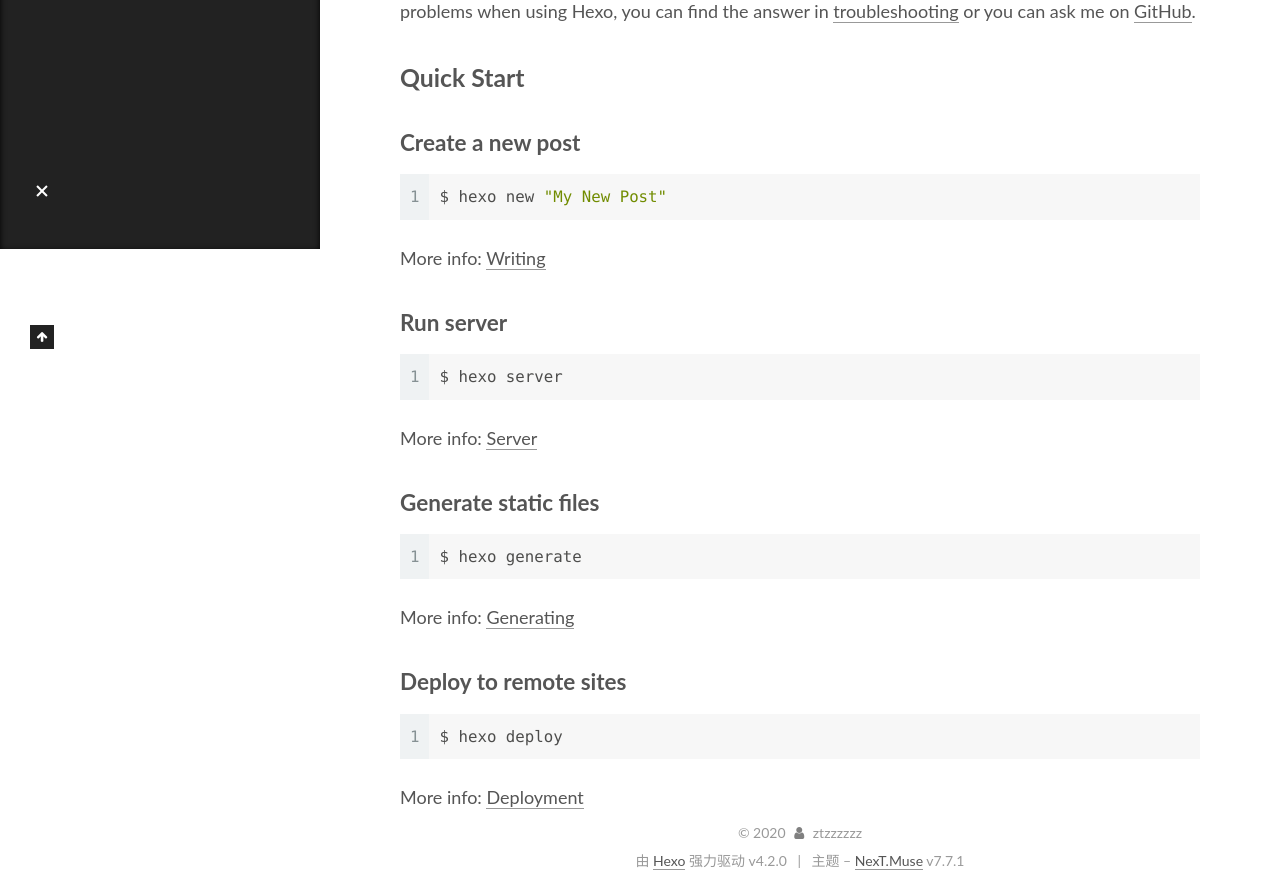
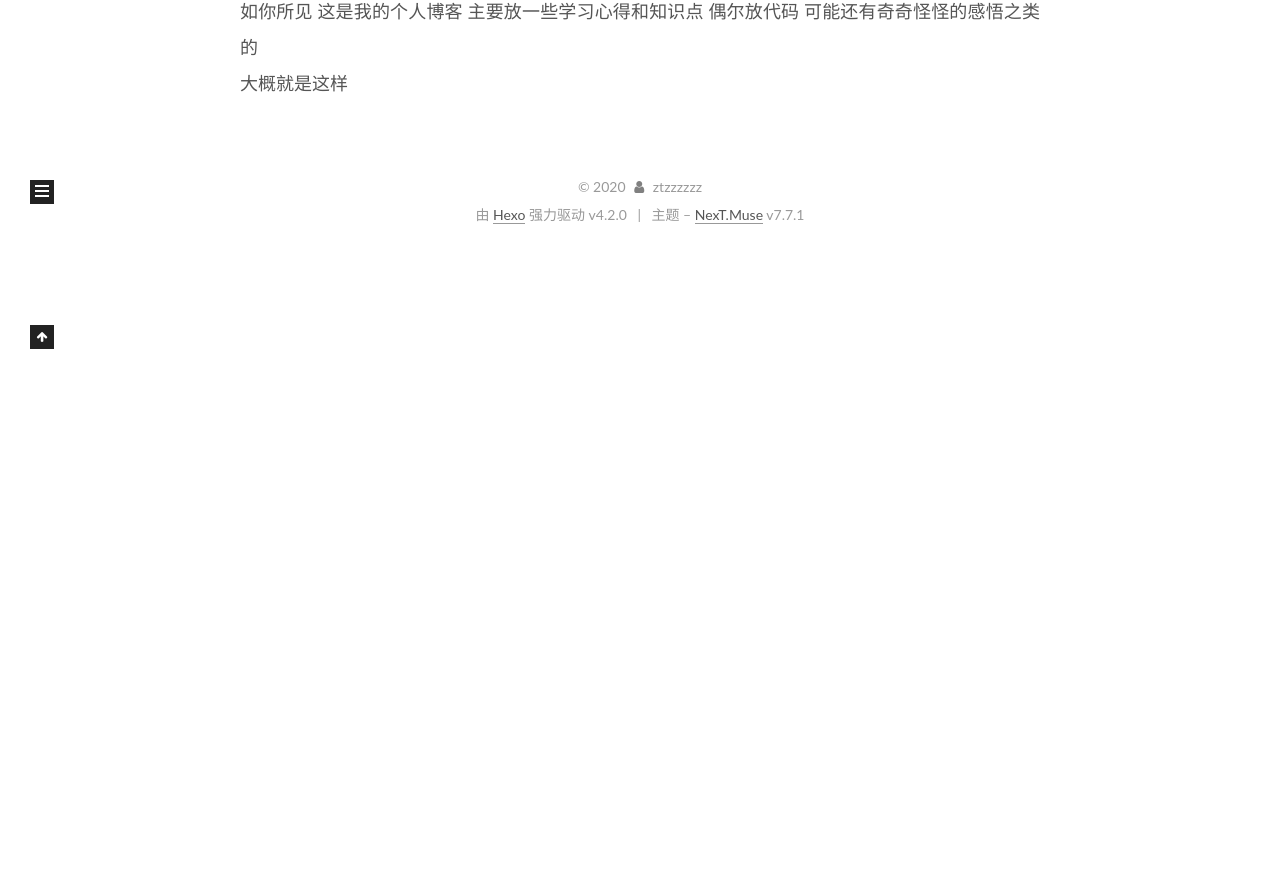
Before and after one commit to ilvanadio/ilvanadio.github.io, a plain HTML site: page 2020/02/12/hello-world/index.html in a window 1280 px wide. Shown: the part 551-1446 px from the top of the page. After the commit the page ends 800 px from the top, so only its background shows below. Drawn offline with Linux system fonts and the light colour scheme.

Commit message:
Site updated: 2020-02-12 16:17:22

```diff
--- a/2020/02/12/hello-world/index.html
+++ b/2020/02/12/hello-world/index.html
@@ -20,15 +20,15 @@
     var CONFIG = {"hostname":"ilvanadio.github.io","root":"/ilvanadio.github.io/","scheme":"Muse","version":"7.7.1","exturl":false,"sidebar":{"position":"left","display":"post","padding":18,"offset":12,"onmobile":false},"copycode":{"enable":false,"show_result":false,"style":null},"back2top":{"enable":true,"sidebar":false,"scrollpercent":false},"bookmark":{"enable":false,"color":"#222","save":"auto"},"fancybox":false,"mediumzoom":false,"lazyload":false,"pangu":false,"comments":{"style":"tabs","active":null,"storage":true,"lazyload":false,"nav":null},"algolia":{"hits":{"per_page":10},"labels":{"input_placeholder":"Search for Posts","hits_empty":"We didn't find any results for the search: ${query}","hits_stats":"${hits} results found in ${time} ms"}},"localsearch":{"enable":false,"trigger":"auto","top_n_per_article":1,"unescape":false,"preload":false},"motion":{"enable":true,"async":false,"transition":{"post_block":"fadeIn","post_header":"slideDownIn","post_body":"slideDownIn","coll_header":"slideLeftIn","sidebar":"slideUpIn"}}};
   </script>
 
-  <meta name="description" content="Welcome to Hexo! This is your very first post. Check documentation for more info. If you get any problems when using Hexo, you can find the answer in troubleshooting or you can ask me on GitHub. Quick">
+  <meta name="description" content="Welcome to Third New Tokyo!如你所见 这是我的个人博客 主要放一些学习心得和知识点 偶尔放代码 可能还有奇奇怪怪的感悟之类的大概就是这样">
 <meta property="og:type" content="article">
 <meta property="og:title" content="Hello World">
 <meta property="og:url" content="https://ilvanadio.github.io/2020/02/12/hello-world/index.html">
 <meta property="og:site_name" content="Third New Tokyo">
-<meta property="og:description" content="Welcome to Hexo! This is your very first post. Check documentation for more info. If you get any problems when using Hexo, you can find the answer in troubleshooting or you can ask me on GitHub. Quick">
+<meta property="og:description" content="Welcome to Third New Tokyo!如你所见 这是我的个人博客 主要放一些学习心得和知识点 偶尔放代码 可能还有奇奇怪怪的感悟之类的大概就是这样">
 <meta property="og:locale" content="zh_CN">
 <meta property="article:published_time" content="2020-02-12T03:26:45.843Z">
-<meta property="article:modified_time" content="2020-02-12T03:26:45.844Z">
+<meta property="article:modified_time" content="2020-02-12T08:15:58.395Z">
 <meta property="article:author" content="ztzzzzzz">
 <meta name="twitter:card" content="summary">
 
@@ -167,7 +167,8 @@
               </span>
               <span class="post-meta-item-text">发表于</span>
 
-              <time title="创建时间：2020-02-12 11:26:45" itemprop="dateCreated datePublished" datetime="2020-02-12T11:26:45+08:00">2020-02-12</time>
+
+              <time title="创建时间：2020-02-12 11:26:45 / 修改时间：16:15:58" itemprop="dateCreated datePublished" datetime="2020-02-12T11:26:45+08:00">2020-02-12</time>
             </span>
 
 
@@ -181,19 +182,7 @@
     <div class="post-body" itemprop="articleBody">
 
 
-        <p>Welcome to <a href="https://hexo.io/" target="_blank" rel="noopener">Hexo</a>! This is your very first post. Check <a href="https://hexo.io/docs/" target="_blank" rel="noopener">documentation</a> for more info. If you get any problems when using Hexo, you can find the answer in <a href="https://hexo.io/docs/troubleshooting.html" target="_blank" rel="noopener">troubleshooting</a> or you can ask me on <a href="https://github.com/hexojs/hexo/issues" target="_blank" rel="noopener">GitHub</a>.</p>
-<h2 id="Quick-Start"><a href="#Quick-Start" class="headerlink" title="Quick Start"></a>Quick Start</h2><h3 id="Create-a-new-post"><a href="#Create-a-new-post" class="headerlink" title="Create a new post"></a>Create a new post</h3><figure class="highlight bash"><table><tr><td class="gutter"><pre><span class="line">1</span><br></pre></td><td class="code"><pre><span class="line">$ hexo new <span class="string">"My New Post"</span></span><br></pre></td></tr></table></figure>
-
-<p>More info: <a href="https://hexo.io/docs/writing.html" target="_blank" rel="noopener">Writing</a></p>
-<h3 id="Run-server"><a href="#Run-server" class="headerlink" title="Run server"></a>Run server</h3><figure class="highlight bash"><table><tr><td class="gutter"><pre><span class="line">1</span><br></pre></td><td class="code"><pre><span class="line">$ hexo server</span><br></pre></td></tr></table></figure>
-
-<p>More info: <a href="https://hexo.io/docs/server.html" target="_blank" rel="noopener">Server</a></p>
-<h3 id="Generate-static-files"><a href="#Generate-static-files" class="headerlink" title="Generate static files"></a>Generate static files</h3><figure class="highlight bash"><table><tr><td class="gutter"><pre><span class="line">1</span><br></pre></td><td class="code"><pre><span class="line">$ hexo generate</span><br></pre></td></tr></table></figure>
-
-<p>More info: <a href="https://hexo.io/docs/generating.html" target="_blank" rel="noopener">Generating</a></p>
-<h3 id="Deploy-to-remote-sites"><a href="#Deploy-to-remote-sites" class="headerlink" title="Deploy to remote sites"></a>Deploy to remote sites</h3><figure class="highlight bash"><table><tr><td class="gutter"><pre><span class="line">1</span><br></pre></td><td class="code"><pre><span class="line">$ hexo deploy</span><br></pre></td></tr></table></figure>
-
-<p>More info: <a href="https://hexo.io/docs/one-command-deployment.html" target="_blank" rel="noopener">Deployment</a></p>
+        <p>Welcome to <a href="https://hexo.io/" target="_blank" rel="noopener">Third New Tokyo</a>!<br>如你所见 这是我的个人博客 主要放一些学习心得和知识点 偶尔放代码 可能还有奇奇怪怪的感悟之类的<br>大概就是这样</p>
 
     </div>
 
@@ -265,7 +254,6 @@
 
       <!--noindex-->
       <div class="post-toc-wrap sidebar-panel">
-          <div class="post-toc motion-element"><ol class="nav"><li class="nav-item nav-level-2"><a class="nav-link" href="#Quick-Start"><span class="nav-number">1.</span> <span class="nav-text">Quick Start</span></a><ol class="nav-child"><li class="nav-item nav-level-3"><a class="nav-link" href="#Create-a-new-post"><span class="nav-number">1.1.</span> <span class="nav-text">Create a new post</span></a></li><li class="nav-item nav-level-3"><a class="nav-link" href="#Run-server"><span class="nav-number">1.2.</span> <span class="nav-text">Run server</span></a></li><li class="nav-item nav-level-3"><a class="nav-link" href="#Generate-static-files"><span class="nav-number">1.3.</span> <span class="nav-text">Generate static files</span></a></li><li class="nav-item nav-level-3"><a class="nav-link" href="#Deploy-to-remote-sites"><span class="nav-number">1.4.</span> <span class="nav-text">Deploy to remote sites</span></a></li></ol></li></ol></div>
       </div>
       <!--/noindex-->
 
--- a/css/main.css
+++ b/css/main.css
@@ -1153,7 +1153,7 @@ pre .javascript .function {
 }
 .links-of-author a::before,
 .links-of-author span.exturl::before {
-  background: #ff9611;
+  background: #ff67ff;
   border-radius: 50%;
   content: ' ';
   display: inline-block;
```
Also changed, not shown: index.html (+3 -14 lines).
